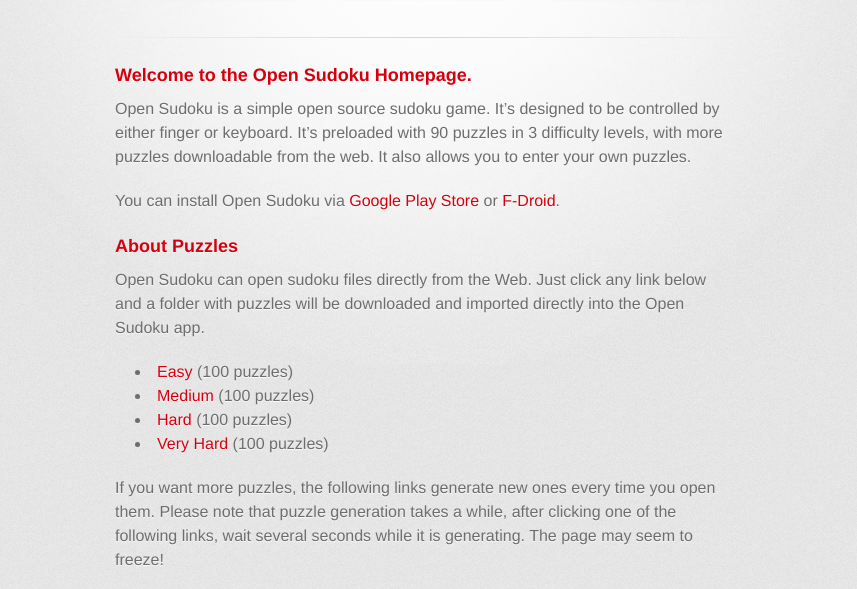
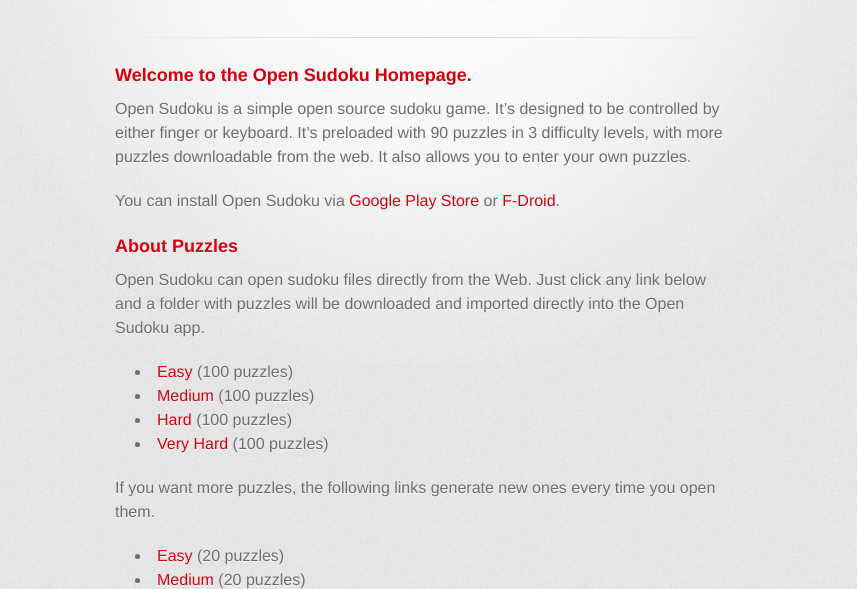
Before and after one commit to ogarcia/opensudoku, a plain HTML site: page index.html in a window 1280 px wide. Shown: the part 209-798 px from the top of the page, without its empty margins (215-1072 px from the left). Drawn offline with Linux system fonts and the light colour scheme; a web font is replaced by a local one.

Commit message:
remove warning messages about puzzle generation performance

```diff
--- a/index.html
+++ b/index.html
@@ -53,7 +53,7 @@
 </ul>
 
 <div id="puzzle-generation">
-	<p>If you want more puzzles, the following links generate new ones every time you open them. Please note that puzzle generation takes a while, after clicking one of the following links, wait several seconds while it is generating. The page may seem to freeze!</p>
+	<p>If you want more puzzles, the following links generate new ones every time you open them.</p>
 
 	<ul id="generateLinks">
 	  <li><a id="easy" href="#about-puzzles">Easy</a> (20 puzzles)</li>
```
